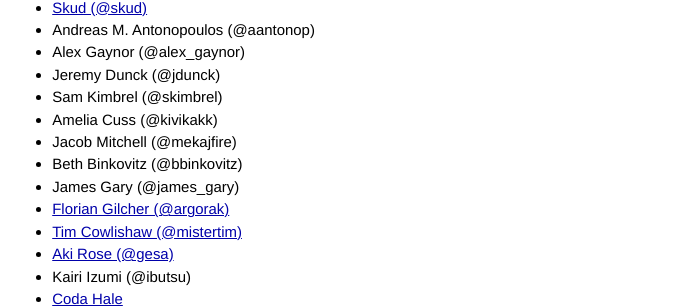
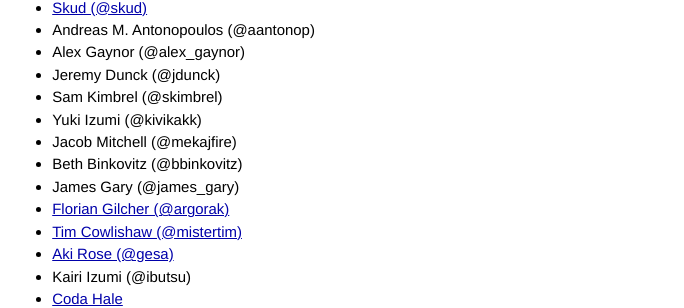
Before and after one commit to techtektek/tech-event-attendance-pledge.github.io, a Jekyll site: the page built from _posts/2013-10-12-code-of-conduct.markdown, in a window 1280 px wide. Shown: the part 280-588 px from the top of the page, without its empty margins (294-978 px from the left). Built offline with Jekyll 4.4.1, drawn with Linux system fonts in a browser that asks for light colours; Markdown is read by kramdown in place of the engine named in the settings.

Commit message:
Name change.

```diff
--- a/_posts/2013-10-12-code-of-conduct.markdown
+++ b/_posts/2013-10-12-code-of-conduct.markdown
@@ -14,7 +14,7 @@ clear code of conduct and/or anti-harassment policy:
 * Alex Gaynor (@alex_gaynor)
 * Jeremy Dunck (@jdunck)
 * Sam Kimbrel (@skimbrel)
-* Amelia Cuss (@kivikakk)
+* Yuki Izumi (@kivikakk)
 * Jacob Mitchell (@mekajfire)
 * Beth Binkovitz (@bbinkovitz)
 * James Gary (@james_gary)
--- a/_posts/2013-10-12-objo.markdown
+++ b/_posts/2013-10-12-objo.markdown
@@ -61,7 +61,7 @@ O'Brien (also known as @objo) is in attendance:
 * [Jano González (@janogonzalez)](https://github.com/janogonzalez/tech-event-attendance-pledge.github.io)
 * [Rein Henrichs (@reinh)](https://twitter.com/reinh/status/389469218132856832)
 * [Sam Kimbrel (@skimbrel)](https://twitter.com/skimbrel/status/389492536047177728)
-* [Amelia Cuss (@kivikakk)](https://github.com/tech-event-attendance-pledge/tech-event-attendance-pledge.github.io/pull/44)
+* [Yuki Izumi (@kivikakk)](https://github.com/tech-event-attendance-pledge/tech-event-attendance-pledge.github.io/pull/44)
 * [Jon Dean (@jonathanedean)](https://twitter.com/jonathanedean/status/389560388607430656)
 * [Jacob Mitchell (@mekajfire)](https://twitter.com/mekajfire/status/389594040498278400)
 * [Zander Hill (@_ZPH)](https://github.com/tech-event-attendance-pledge/tech-event-attendance-pledge.github.io/pull/47)
```
